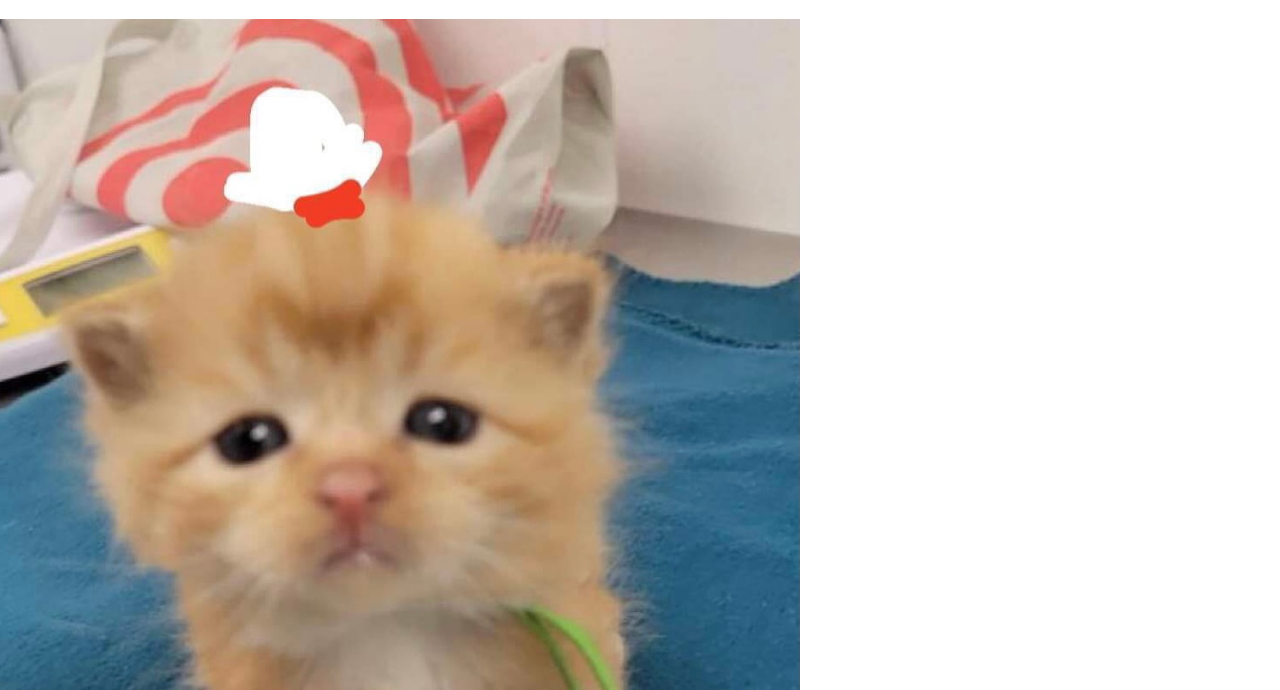
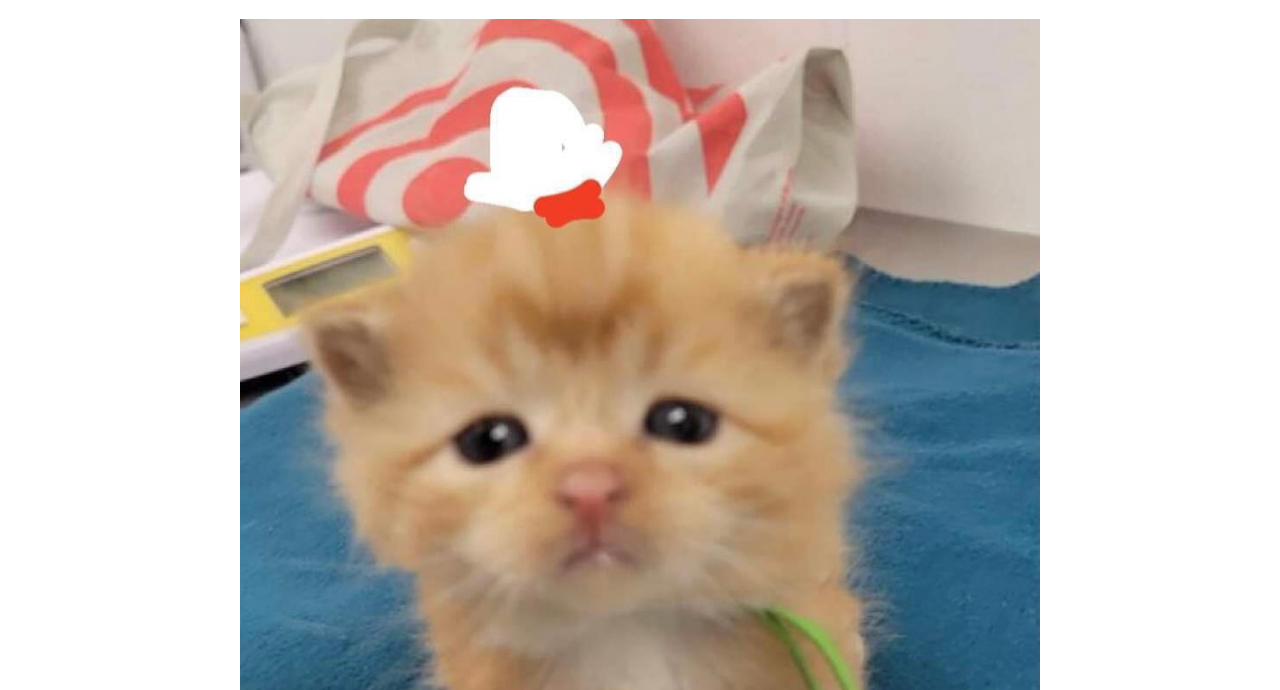
Before and after one commit to NoaLwx/CreativeCoding_Assigment2, a plain HTML site: page public/index.html in a window 1280 px wide. Shown: the part 61-751 px from the top of the page. Drawn offline with Linux system fonts and the light colour scheme.

Commit message:
making it center

```diff
--- a/public/index.html
+++ b/public/index.html
@@ -5,7 +5,8 @@
 
 <body>
    <h1 style="text-align: center;"> Assignment 2 </h1>
-
-   <canvas id="cnv_element" style="align-content: center;"></canvas>
+<div style="text-align: center;">
+   <canvas id="cnv_element"></canvas>
    <script src="script.js"></script>
+</div>
 </body>
```
